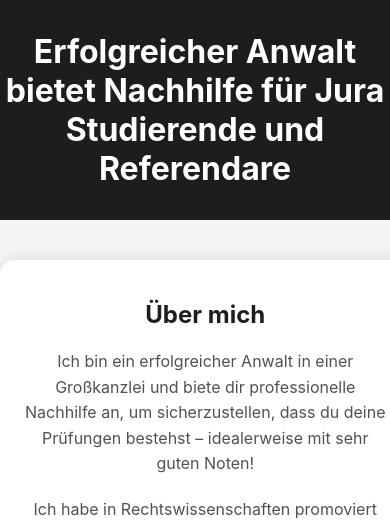
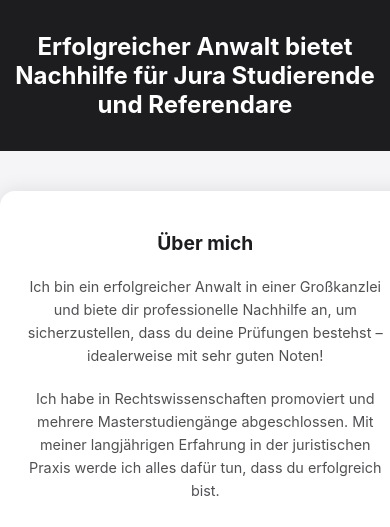
Before and after one commit to herrjurist/nachhilfe, a plain HTML site: page index.html in a window 390 px wide. Shown: the top 527 px of the page. Drawn offline with Linux system fonts and the light colour scheme.

Commit message:
Update index.html

```diff
--- a/index.html
+++ b/index.html
@@ -25,6 +25,7 @@
         }
         .container {
             width: 80%;
+            max-width: 800px;
             margin: 40px auto;
             background-color: white;
             padding: 40px;
@@ -106,6 +107,20 @@
                 font-size: 1em;
             }
         }
+        @media (max-width: 480px) {
+            .header h1 {
+                font-size: 1.5em;
+            }
+            .content h2 {
+                font-size: 1.2em;
+            }
+            .content p {
+                font-size: 0.9em;
+            }
+            .contact a {
+                font-size: 1em;
+            }
+        }
         /* Scroll effects */
         .fade-in {
             opacity: 0;
```
